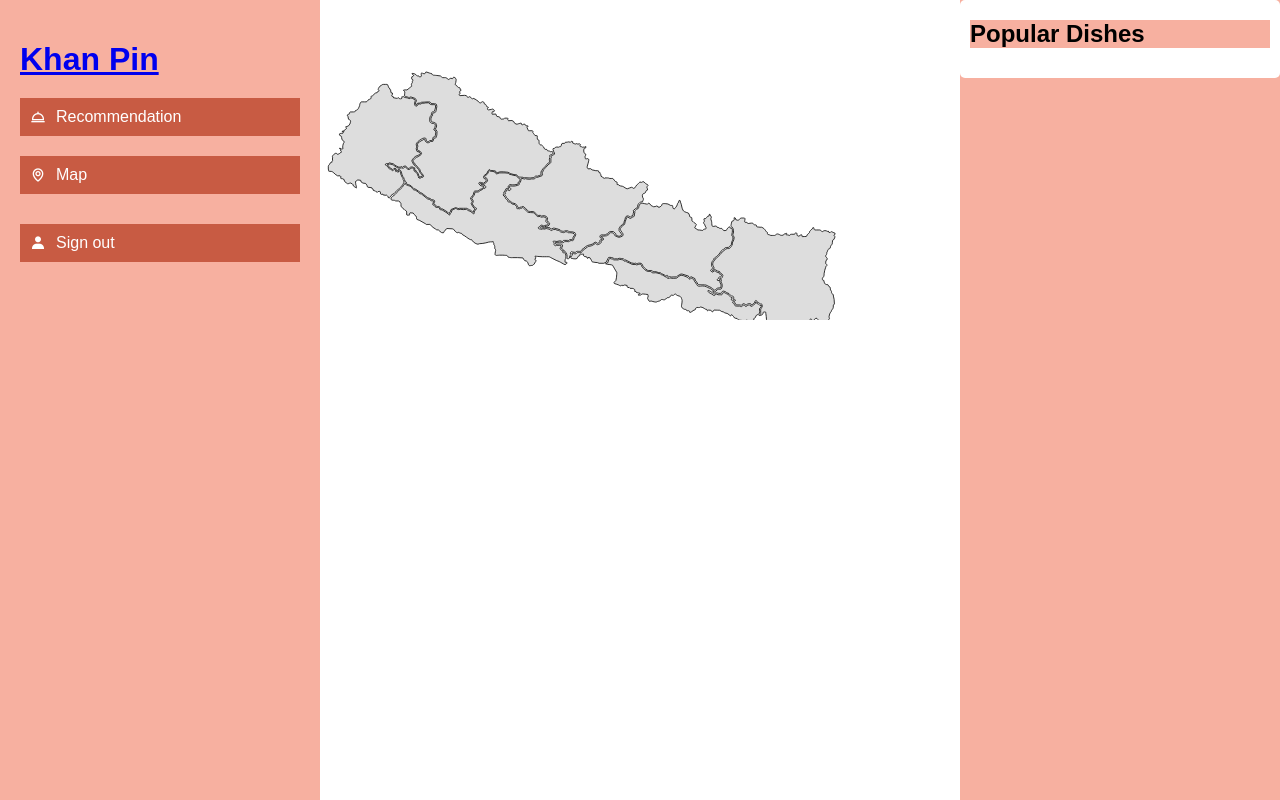
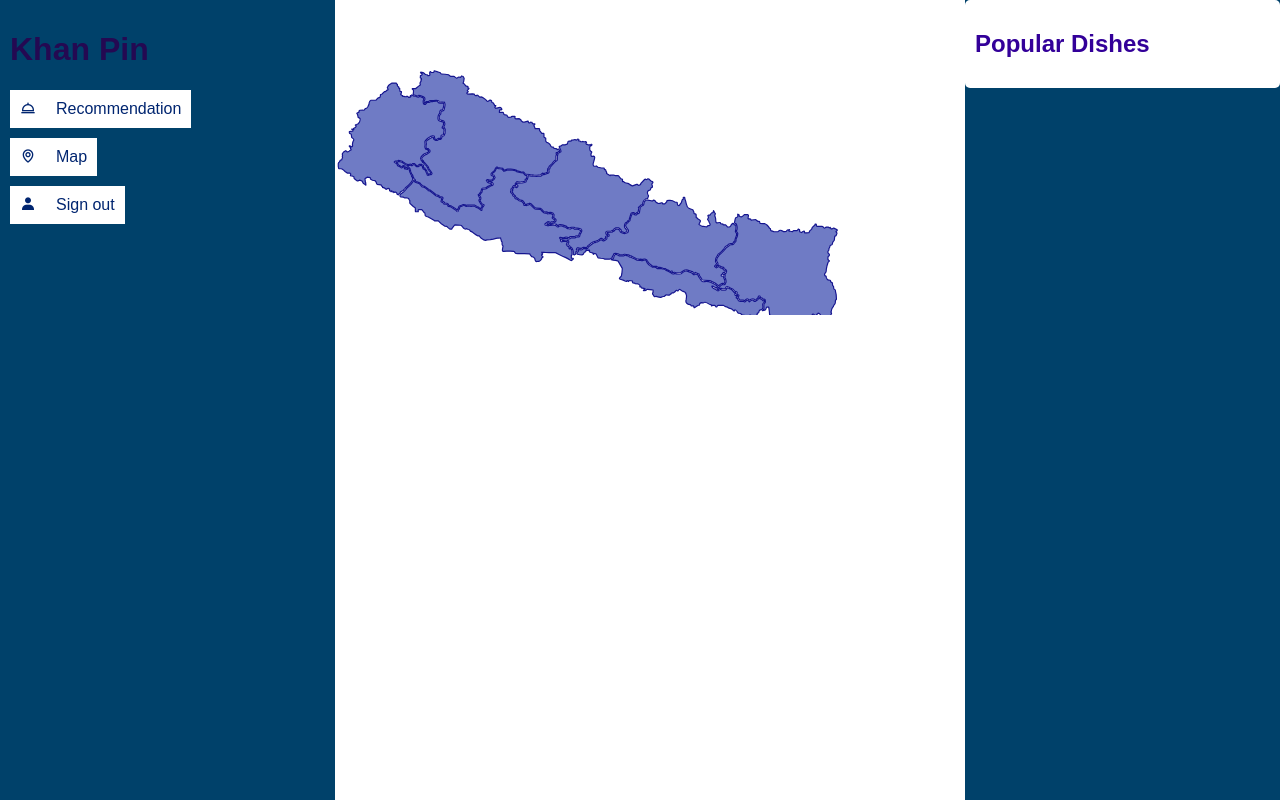
Before and after one commit to anujalamsal/khanpin, a Node server app: page /map in a window 1280 px wide. Run offline with Node 20, Linux system fonts and the light colour scheme; some libraries are stand-ins or nearby versions.

Commit message:
Update map.css

```diff
--- a/public/map.css
+++ b/public/map.css
@@ -1,67 +1,58 @@
 body {
     font-family: Arial, sans-serif;
-    background-color: #f7b0a0;
+    background-color: #00416A;;
     color: black;
-    margin: 0;
+    margin:0;
     display: flex;
-    justify-content: center;
-    align-items: center;
     height: 100vh;
 }
 .container {
     display: flex;
     flex-direction: column;
-    height: 100vh;
+    width: 100%;
+    height: 100%;
+
 }
 
 .left-side {
-    width: 100%;
-    background-color: #f7b0a0;
-    padding: 20px;
-    box-sizing: border-box;
+    background-color: #00416A;
+    padding: 10px;
 }
 
-.left-side h1 {
-    margin-bottom: 20px;
-    color: white;
+a {
+    color:#240952;
+    text-decoration: none;
 }
 
-.buttons {
+a:hover {
+    color:rgb(160, 136, 136);
+    text-decoration: none;
+}
+
+buttons {
     display: flex;
     flex-direction: column;
+    width:80%;
 }
 
 .buttons button {
-    margin-bottom: 10px;
     padding: 10px;
     border: none;
-    background-color: #C85B43;
-    color: white;
+    background-color: white;
+    color: #002570;
     font-size: 16px;
     text-align: left;
     display: flex;
-    align-items: center;
+    margin-bottom: 10px;
+
 }
 
-.buttons button i {
-    margin-right: 10px;
-}
 
-.container {
-    display: flex;
-    width: 100%;
-    height: 100%;
-}
+
 
 
 .middle-side{
     background-color: white;
-}
-
-
-
-.middle-side {
-
     display: flex;
     flex-direction: column;
     align-items: center;
@@ -69,109 +60,45 @@
 }
 
 
-
-.buttons a {
-    display: block;
-    margin: 10px 0;
-    text-decoration: none;
-
+.buttons a button {
+    padding: 10px;
+    border: none;
+    background-color: white;
+    color: #002570;
+    font-size: 16px;
+    text-align: left;
+    display: flex;
 }
 
-button {
-    width: 100%;
-    padding: 10px;
-    font-size: 16px;
-    cursor: pointer;
+.buttons  button i {
+    margin-right: 20px;
 }
 
 .map-container {
     width: 100%;
-    margin-left:10px;
+    margin-left:0px;
+
 }
 
 .province {
-    fill: #ddd;
-    stroke: #000;
-    stroke-width: 1;
+    fill: #6F7BC5;
+    stroke: #15158f;
+    stroke-width: 1.5;
     cursor: pointer;
 }
 
 .province:hover {
-    fill:  #f7b0a0;
+    fill:  #002395;
+}
+.right-side{
+    color:#330099;
 }
 
 .info {
-    background-color: #fff;
+    background-color:white ;
     padding: 10px;
     border-radius: 5px;
 }
-
-.info h2 {
-    margin-top: 10px;
-    background-color: #f7b0a0;
-}
-
-.info ul {
-    list-style: none;
-    padding: 0;
-}
-/*@media (max-width: 1200px) {
-    .container {
-        flex-direction: column;
-        width: 100%;
-    }
-
-    .left-side, .middle-side, .right-side {
-        width: 100%;
-        padding: 10px;
-        border-right: none;
-
-    }
-
-    .middle-side {
-        flex: 1;
-        border-bottom: none;
-    }
-
-    .right-side {
-        flex: 1;
-        border-bottom: none;
-    }
-}
-
-@media (max-width: 768px) {
-    .container {
-        height: auto;
-    }
-
-    .left-side, .middle-side, .right-side {
-        padding: 5px;
-    }
-
-    .buttons button {
-        font-size: 14px;
-        padding: 8px;
-    }
-
-    .info {
-        padding: 5px;
-    }
-}
-
-@media (max-width: 480px) {
-    .buttons button {
-        font-size: 12px;
-        padding: 6px;
-    }
-
-    .info {
-        padding: 5px;
-    }
-
-    .map-container {
-        margin-top: 10px;
-    }
-}*/
 @media (min-width: 768px) {
     .container {
         flex-direction: row;
```
